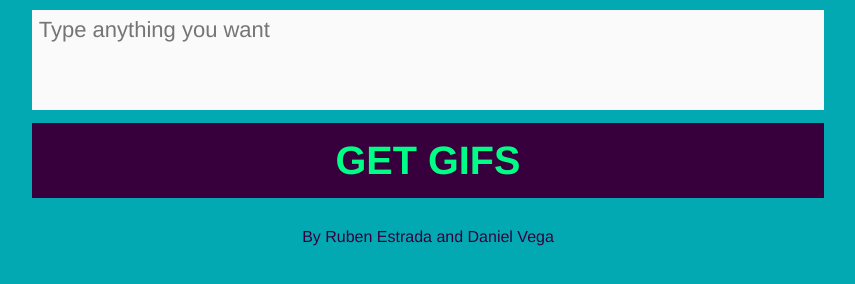
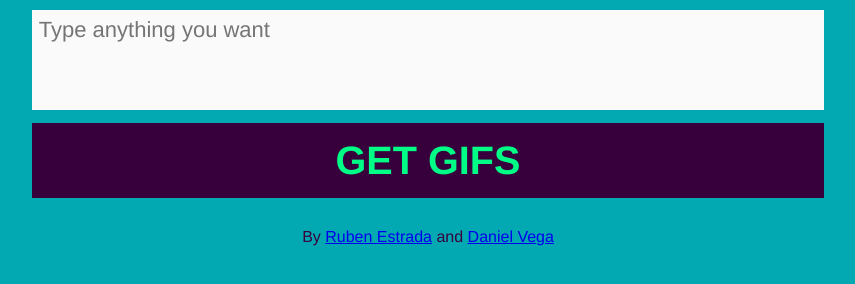
Before and after one commit to restrada25/text-to-gif, a plain HTML site: page index.html in a window 1280 px wide. Shown: the part 180-464 px from the top of the page, without its empty margins (212-1067 px from the left). Drawn offline with nearby package versions, Linux system fonts and the light colour scheme.

Commit message:
Added links to the names of the creators of the site

```diff
--- a/index.html
+++ b/index.html
@@ -41,7 +41,10 @@
         </article>
       </main>
       <footer class="footer">
-        <p>By Ruben Estrada and Daniel Vega</p>
+        <p>By
+          <a href="http://estrada-ruben.com">Ruben Estrada</a> and
+          <a href="http://daniel-vega.com">Daniel Vega</a>
+        </p>
       </footer>
     </div>
     <script src="https://ajax.googleapis.com/ajax/libs/jquery/3.1.1/jquery.min.js"></script>
```
